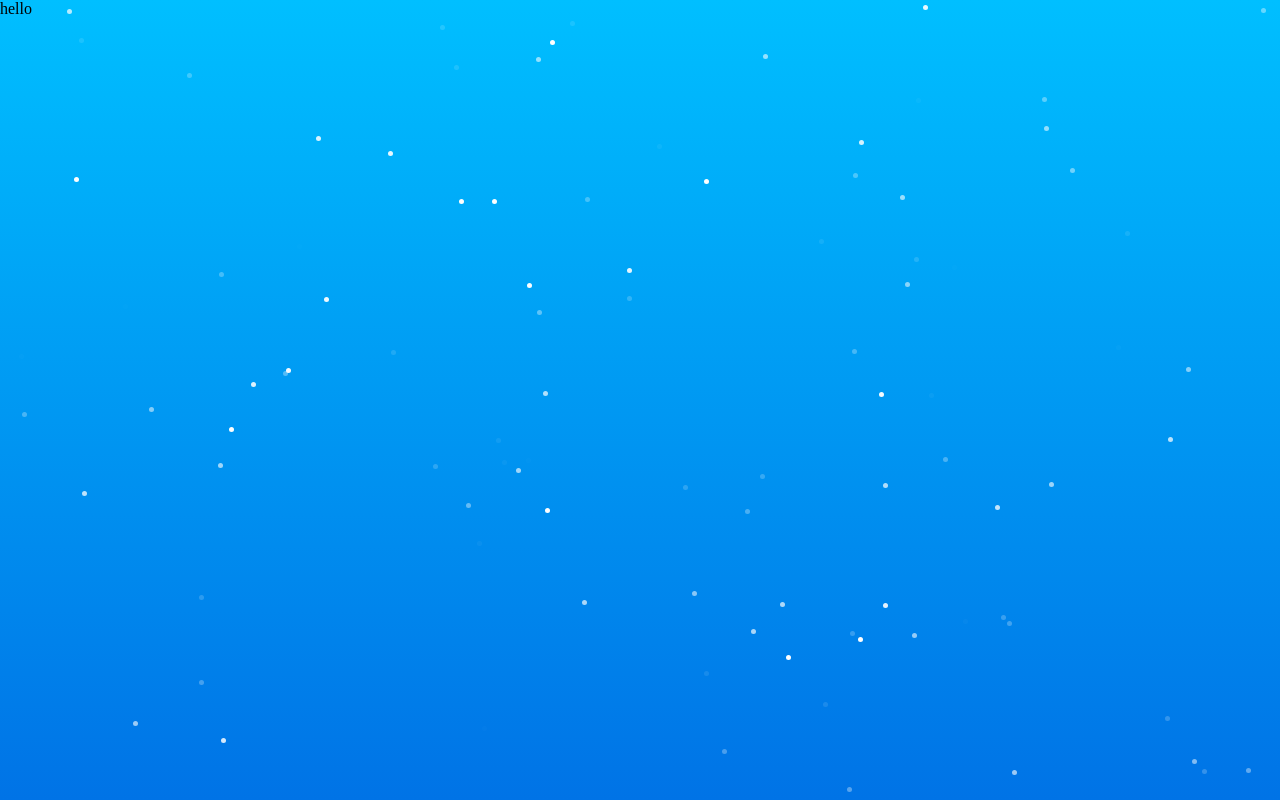
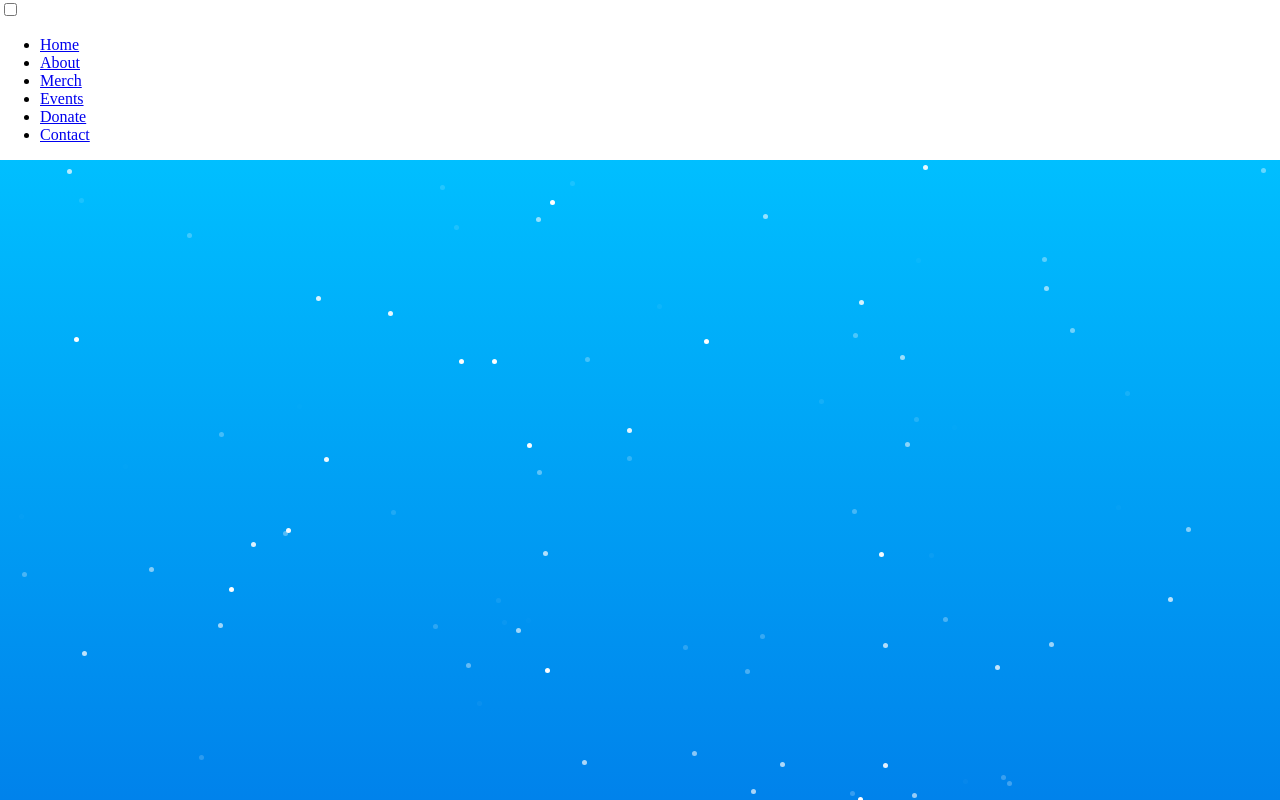
Before and after one commit to alexuser223/IBMFrontend, a plain HTML site: page index.html in a window 1280 px wide. Drawn offline with Linux system fonts and the light colour scheme.

Commit message:
Update index.html
index.html for the navbar

```diff
--- a/index.html
+++ b/index.html
@@ -1,16 +1,37 @@
 <!DOCTYPE html>
 <html lang="en">
-<head>
-    <meta charset="UTF-8">
-    <meta name="viewport" content="width=device-width, initial-scale=1.0">
+  <head>
+    <meta charset="UTF-8" />
+    <meta name="viewport" content="width=device-width, initial-scale=1.0" />
     <title>Ocean Depth Scroll</title>
-    <link rel="stylesheet" href="style.css">
-</head>
-<body>
-    <div class="ocean-level" id="level1">hello</div>
+    <link rel="stylesheet" href="style.css" />
+  </head>
+  <body>
+    <!-- Navbar -->
+    <nav class="navbar">
+      <div class="navbar-container container">
+        <input type="checkbox" name="" id="" />
+        <div class="hamburger-lines">
+          <span class="line line1"></span>
+          <span class="line line2"></span>
+          <span class="line line3"></span>
+        </div>
+        <ul class="menu-items">
+          <li><a href="#">Home</a></li>
+          <li><a href="#">About</a></li>
+          <li><a href="#">Merch</a></li>
+          <li><a href="#">Events</a></li>
+          <li><a href="#">Donate</a></li>
+          <li><a href="#">Contact</a></li>
+        </ul>
+        <!-- <h1 class="logo">Navbar</h1> -->
+      </div>
+    </nav>
+
+    <div class="ocean-level" id="level1"></div>
     <div class="ocean-level" id="level2">hello2</div>
-    <div class="ocean-level" id="level3">hello3 </div>
-    <div class="ocean-level" id="level4"> hello4</div>
+    <div class="ocean-level" id="level3">hello3</div>
+    <div class="ocean-level" id="level4">hello4</div>
     <script src="script.js"></script>
-</body>
+  </body>
 </html>
```
